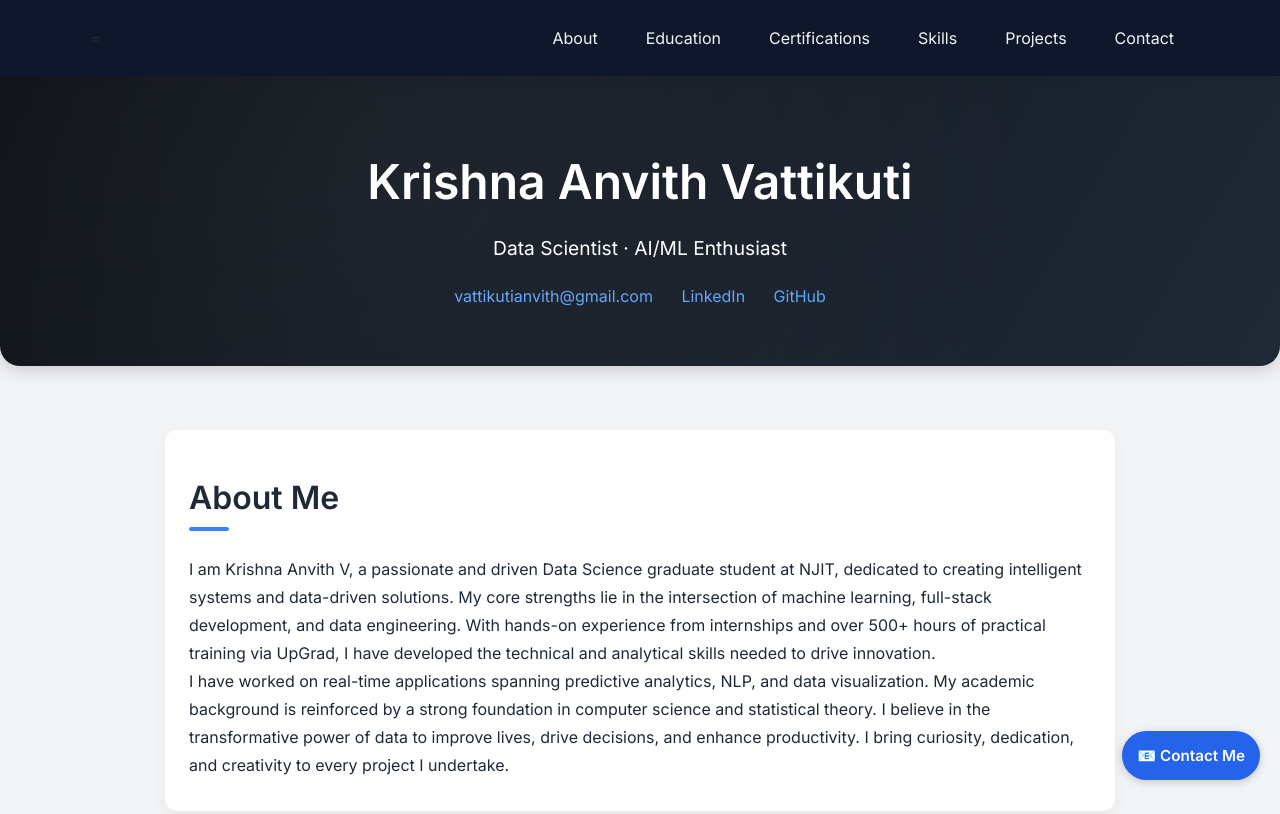
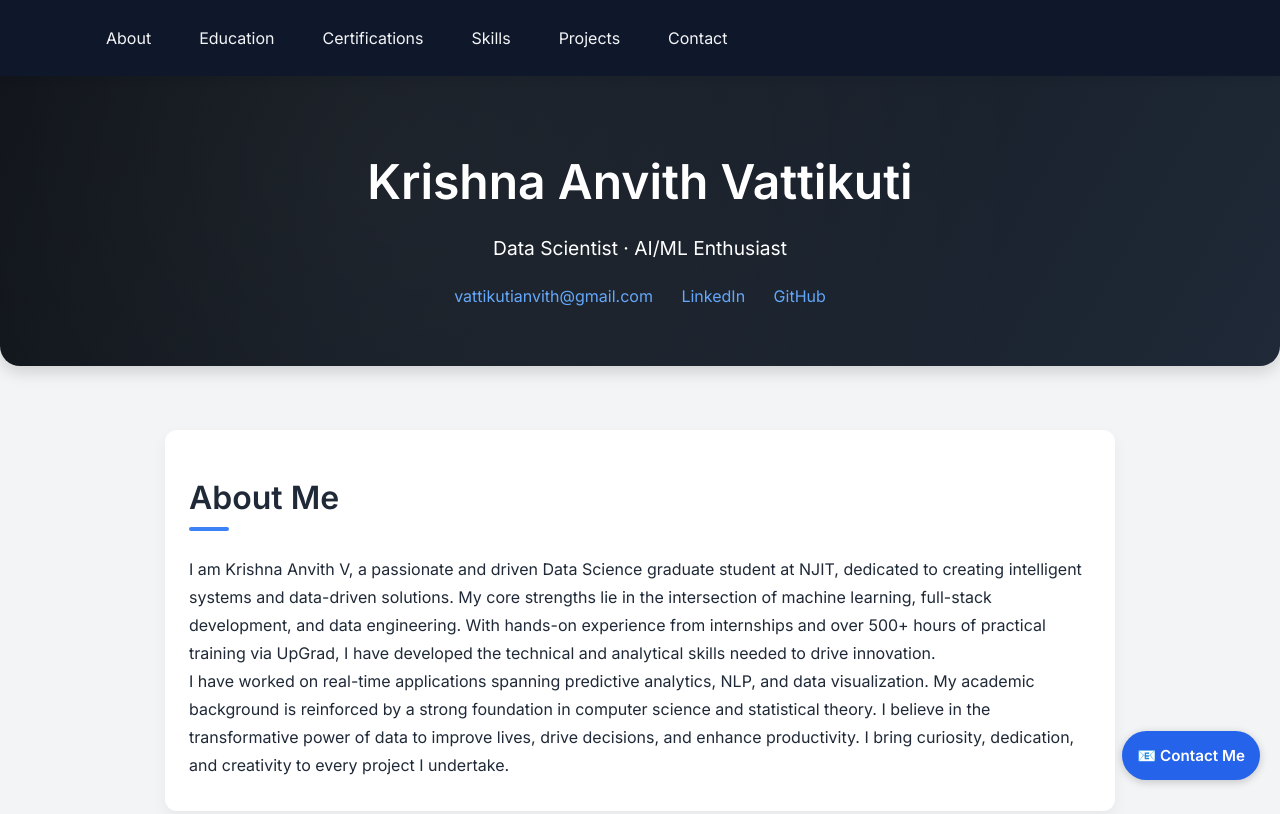
Before and after one commit to AnvithAnvi/Anvith-portfolio, a plain HTML site: page index.html in a window 1280 px wide. Shown: the top 814 px of the page. Drawn offline with Linux system fonts and the light colour scheme.

Commit message:
index.html

```diff
--- a/index.html
+++ b/index.html
@@ -34,7 +34,6 @@
 <body>
   <nav class="navbar">
   <div class="nav-container">
-    <div class="logo">=</div>
     <div class="hamburger" onclick="toggleMenu()">☰</div>
     <div class="nav-links" id="navLinks">
       <a href="#about">About</a>
```
